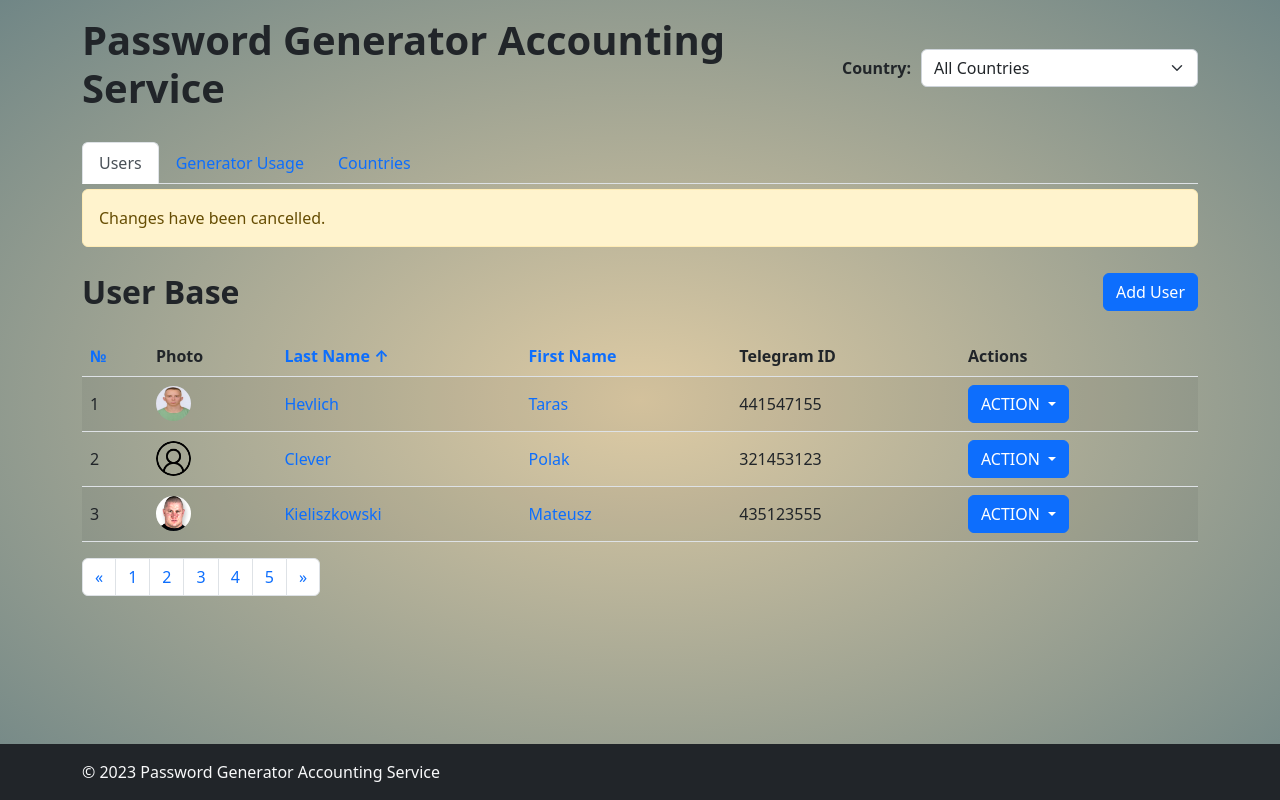
After one commit to tarpetos/django-project, a Django app: page / in a window 1280 px wide. The commit adds this page. Run offline with Django 3.2, Linux system fonts and the light colour scheme; some libraries are stand-ins or nearby versions.

Commit message:
Create start views

```diff
--- a/password_website/urls.py
+++ b/password_website/urls.py
@@ -16,6 +16,22 @@ Including another URLconf
 from django.contrib import admin
 from django.urls import path
 
+from users import views as user_views
+
 urlpatterns = [
+    path('', user_views.users_list, name='home'),
+    path('usage/', user_views.usage_table, name='usage'),
+    path('countries/', user_views.countries_list, name='countries'),
+
+    path('users/add', user_views.users_add, name='users_add'),
+    path('users/<int:uid>/edit', user_views.users_edit, name='users_edit'),
+    path('users/<int:uid>/usage', user_views.users_usage, name='users_usage'),
+    path('users/<int:uid>/delete', user_views.users_delete, name='users_delete'),
+
+    path('countries/add', user_views.countries_add, name='countries_add'),
+    path('countries/<int:cid>/edit', user_views.countries_edit, name='countries_edit'),
+    path('countries/<int:cid>/usage', user_views.users_usage, name='countries_usage'),
+    path('countries/<int:cid>/delete', user_views.countries_delete, name='countries_delete'),
+
     path('admin/', admin.site.urls),
 ]
--- a/static/base.html
+++ b/static/templates/base.html
@@ -10,7 +10,7 @@
       integrity="sha384-rbsA2VBKQhggwzxH7pPCaAqO46MgnOM80zW1RWuH61DGLwZJEdK2Kadq2F9CUG65"
       crossorigin="anonymous"
     />
-    <link rel="stylesheet" href="./css/main.css">
+    <link rel="stylesheet" href="../css/main.css">
 </head>
 <body>
     <div class="container">
--- a/static/edit_user.html
+++ b/static/templates/edit_user.html
@@ -10,7 +10,7 @@
       integrity="sha384-rbsA2VBKQhggwzxH7pPCaAqO46MgnOM80zW1RWuH61DGLwZJEdK2Kadq2F9CUG65"
       crossorigin="anonymous"
     />
-    <link rel="stylesheet" href="./css/main.css">
+    <link rel="stylesheet" href="../css/main.css">
 </head>
 <body class="d-flex flex-column h-100">
     <div class="container">
--- a/static/generator_usage.html
+++ b/static/templates/generator_usage.html
@@ -10,7 +10,7 @@
       integrity="sha384-rbsA2VBKQhggwzxH7pPCaAqO46MgnOM80zW1RWuH61DGLwZJEdK2Kadq2F9CUG65"
       crossorigin="anonymous"
     />
-    <link rel="stylesheet" href="./css/main.css">
+    <link rel="stylesheet" href="../css/main.css">
 </head>
 <body class="d-flex flex-column h-100">
     <div class="container">
--- /dev/null
+++ b/static/templates/users/users_list.html
@@ -0,0 +1,185 @@
+<!DOCTYPE html>
+<html lang="en" class="h-100">
+<head>
+    <meta charset="UTF-8">
+    <title>Password Service</title>
+    <meta name="description" content="Accounting For the Use of the Password Generator">
+    <link
+      rel="stylesheet"
+      href="https://cdn.jsdelivr.net/npm/bootstrap@5.2.3/dist/css/bootstrap.min.css"
+      integrity="sha384-rbsA2VBKQhggwzxH7pPCaAqO46MgnOM80zW1RWuH61DGLwZJEdK2Kadq2F9CUG65"
+      crossorigin="anonymous"
+    />
+    <link rel="stylesheet" href="../../css/main.css">
+</head>
+<body class="d-flex flex-column h-100">
+    <div class="container">
+        <div class="row mt-3" id="header">
+            <div class="col-sm-8 header-name">
+                <h1>Password Generator Accounting Service</h1>
+            </div>
+
+            <div class="col-sm-4 d-flex align-items-center" id="country-selector">
+                <label for="country"><strong>Country:</strong></label>
+                <select name="country" id="country" class="form-select">
+                    <option value="">All Countries</option>
+                    <option value="">Ukraine, Taras Hevlich, 441547155</option>
+                    <option value="">Poland, Clever Polak, 321453123</option>
+                    <option value="">Poland, Kieliszkowski Mateusz, 435123555</option>
+                </select>
+            </div>
+        </div>
+
+        <div class="row" id="sub-header">
+            <div class="col-sm-12">
+                <ul class="nav nav-tabs">
+                    <li class="nav-item">
+                        <a href="#" class="nav-link active">Users</a>
+                    </li>
+
+                    <li class="nav-item">
+                        <a href="#" class="nav-link">Generator Usage</a>
+                    </li>
+
+                    <li class="nav-item">
+                        <a href="#" class="nav-link">Countries</a>
+                    </li>
+                </ul>
+            </div>
+        </div>
+
+        <div class="row" id="main-content">
+            <div class="col-sm-12">
+                <div class="alert alert-warning" role="alert">Changes have been cancelled.</div>
+
+                <div class="row" id="table-head">
+                    <div class="col-sm-8 my-3"><h2>User Base</h2></div>
+                    <div class="col-sm-4"><a href="#" class="btn btn-primary btn-head my-3" role="button">Add User</a></div>
+                </div>
+
+                <div>
+                    <table class="table table-hover table-striped">
+                        <thead>
+                            <tr>
+                                <th><a href="#" class="text-decoration-none">№</a></th>
+                                <th>Photo</th>
+                                <th><a href="#" class="text-decoration-none">Last Name &uarr;</a></th>
+                                <th><a href="#" class="text-decoration-none">First Name</a></th>
+                                <th>Telegram ID</th>
+                                <th>Actions</th>
+                            </tr>
+                        </thead>
+
+                        <tbody>
+                            <tr>
+                                <td>1</td>
+                                <td><img width="35" height="35" src="../../img/taras_hevlich.png" alt="" class="rounded-circle"></td>
+                                <td><a title="Edit" href="#" class="text-decoration-none">Hevlich</a></td>
+                                <td><a title="Edit" href="#" class="text-decoration-none">Taras</a></td>
+                                <td>441547155</td>
+                                <td>
+                                    <div class="dropdown">
+                                        <button type="button"
+                                                class="btn btn-primary dropdown-toggle"
+                                                data-toggle="dropdown">
+                                            Action
+                                        </button>
+                                        <div class="dropdown-menu">
+                                            <a href="#" class="dropdown-item">Edit</a>
+                                            <a href="#" class="dropdown-item">Password Generator Usage</a>
+                                            <a href="#" class="dropdown-item">Delete</a>
+                                        </div>
+                                    </div>
+                                </td>
+                            </tr>
+
+                            <tr>
+                                <td>2</td>
+                                <td><img width="35" height="35" src="../../img/default.png" alt="" class="rounded-circle"></td>
+                                <td><a title="Edit" href="#" class="text-decoration-none">Clever</a></td>
+                                <td><a title="Edit" href="#" class="text-decoration-none">Polak</a></td>
+                                <td>321453123</td>
+                                <td>
+                                    <div class="dropdown">
+                                        <button type="button"
+                                                class="btn btn-primary dropdown-toggle"
+                                                data-toggle="dropdown">
+                                            Action
+                                        </button>
+                                        <div class="dropdown-menu">
+                                            <a href="#" class="dropdown-item">Edit</a>
+                                            <a href="#" class="dropdown-item">Password Generator Usage</a>
+                                            <a href="#" class="dropdown-item">Delete</a>
+                                        </div>
+                                    </div>
+                                </td>
+                            </tr>
+
+                            <tr>
+                                <td>3</td>
+                                <td><img width="35" height="35" src="../../img/mateusz_kieliszkowski.png" alt="" class="rounded-circle"></td>
+                                <td><a title="Edit" href="#" class="text-decoration-none">Kieliszkowski</a></td>
+                                <td><a title="Edit" href="#" class="text-decoration-none">Mateusz</a></td>
+                                <td>435123555</td>
+                                <td>
+                                    <div class="dropdown">
+                                        <button type="button"
+                                                class="btn btn-primary dropdown-toggle"
+                                                data-toggle="dropdown">
+                                            Action
+                                        </button>
+                                        <div class="dropdown-menu">
+                                            <a href="#" class="dropdown-item">Edit</a>
+                                            <a href="#" class="dropdown-item">Password Generator Usage</a>
+                                            <a href="#" class="dropdown-item">Delete</a>
+                                        </div>
+                                    </div>
+                                </td>
+                            </tr>
+                        </tbody>
+                    </table>
+                    <nav aria-label="Page navigation">
+                        <ul class="pagination">
+                            <li class="page-item">
+                                <a href="#" class="page-link" aria-label="Previous">
+                                    <span aria-hidden="true">&laquo;</span>
+                                </a>
+                            </li>
+                            <li class="page-item">
+                                <a href="#" class="page-link">1</a>
+                            </li>
+                            <li class="page-item">
+                                <a href="#" class="page-link">2</a>
+                            </li>
+                            <li class="page-item">
+                                <a href="#" class="page-link">3</a>
+                            </li>
+                            <li class="page-item">
+                                <a href="#" class="page-link">4</a>
+                            </li>
+                            <li class="page-item">
+                                <a href="#" class="page-link">5</a>
+                            </li>
+                            <li class="page-item">
+                                <a href="#" class="page-link" aria-label="Next">
+                                    <span aria-hidden="true">&raquo;</span>
+                                </a>
+                            </li>
+                        </ul>
+                    </nav>
+                </div>
+            </div>
+        </div>
+    </div>
+
+    <footer class="footer mt-auto py-3 bg-dark">
+          <div class="container">
+            <span class="text-light">&copy; 2023 Password Generator Accounting Service</span>
+          </div>
+    </footer>
+
+    <script src="https://code.jquery.com/jquery-3.2.1.slim.min.js" integrity="sha384-KJ3o2DKtIkvYIK3UENzmM7KCkRr/rE9/Qpg6aAZGJwFDMVNA/GpGFF93hXpG5KkN" crossorigin="anonymous"></script>
+    <script src="https://cdn.jsdelivr.net/npm/popper.js@1.12.9/dist/umd/popper.min.js" integrity="sha384-ApNbgh9B+Y1QKtv3Rn7W3mgPxhU9K/ScQsAP7hUibX39j7fakFPskvXusvfa0b4Q" crossorigin="anonymous"></script>
+    <script src="https://cdn.jsdelivr.net/npm/bootstrap@4.0.0/dist/js/bootstrap.min.js" integrity="sha384-JZR6Spejh4U02d8jOt6vLEHfe/JQGiRRSQQxSfFWpi1MquVdAyjUar5+76PVCmYl" crossorigin="anonymous"></script>
+</body>
+</html>
--- a/users/views.py
+++ b/users/views.py
@@ -1,3 +1,49 @@
 from django.shortcuts import render
+from django.http import HttpResponse
 
-# Create your views here.
+
+# Views for users
+def users_list(request):
+    return render(request, 'users/users_list.html', {})
+
+
+def users_add(request):
+    return HttpResponse('<h1>User Add Form</h1>')
+
+
+def users_edit(request, uid):
+    return HttpResponse('<h1>Edit User %s</h1>' % uid)
+
+
+def users_usage(request, uid):
+    return HttpResponse('<h1>Usage For User %s</h1>' % uid)
+
+
+def users_delete(request, uid):
+    return HttpResponse('<h1>Delete User %s</h1>' % uid)
+
+
+# View for usage
+def usage_table(request):
+    return HttpResponse('<h1>Usage Table</h1>')
+
+
+# Views for countries
+def countries_list(request):
+    return HttpResponse('<h1>Countries Listing</h1>')
+
+
+def countries_add(requests):
+    return HttpResponse('<h1>Country Add Form</h1>')
+
+
+def countries_edit(requests, cid):
+    return HttpResponse('<h1>Edit Country %s</h1>' % cid)
+
+
+def countries_usage(request, cid):
+    return HttpResponse('<h1>Usage For User %s</h1>' % cid)
+
+
+def countries_delete(requests, cid):
+    return HttpResponse('<h1>Country Add Form %s</h1>' % cid)
```
Also changed, not shown: static/templates/countries.html (renamed from static/users.html, +15 -39 lines), users/templates/users/users_list.html (renamed from static/countries.html, +46 -22 lines).
